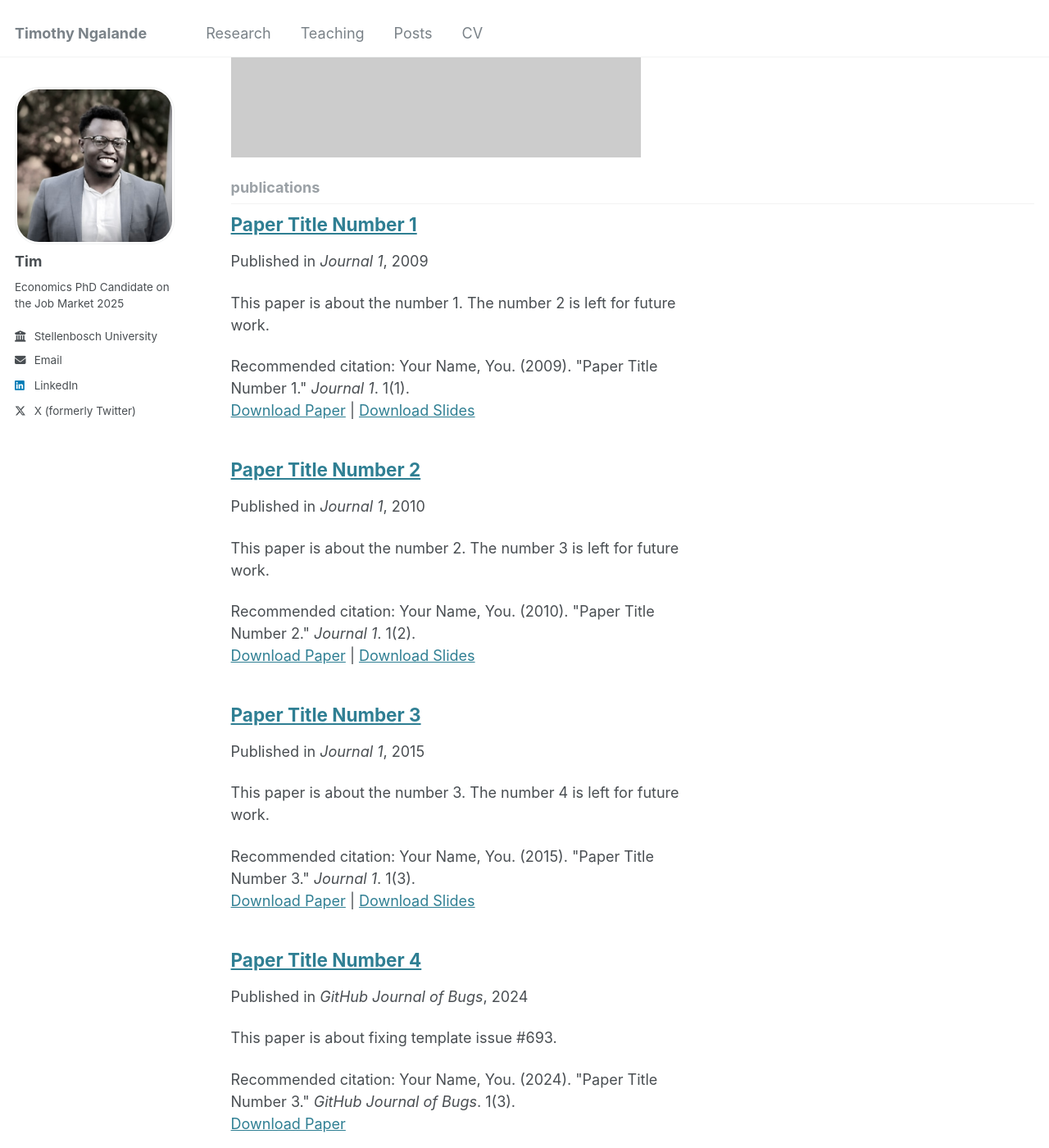
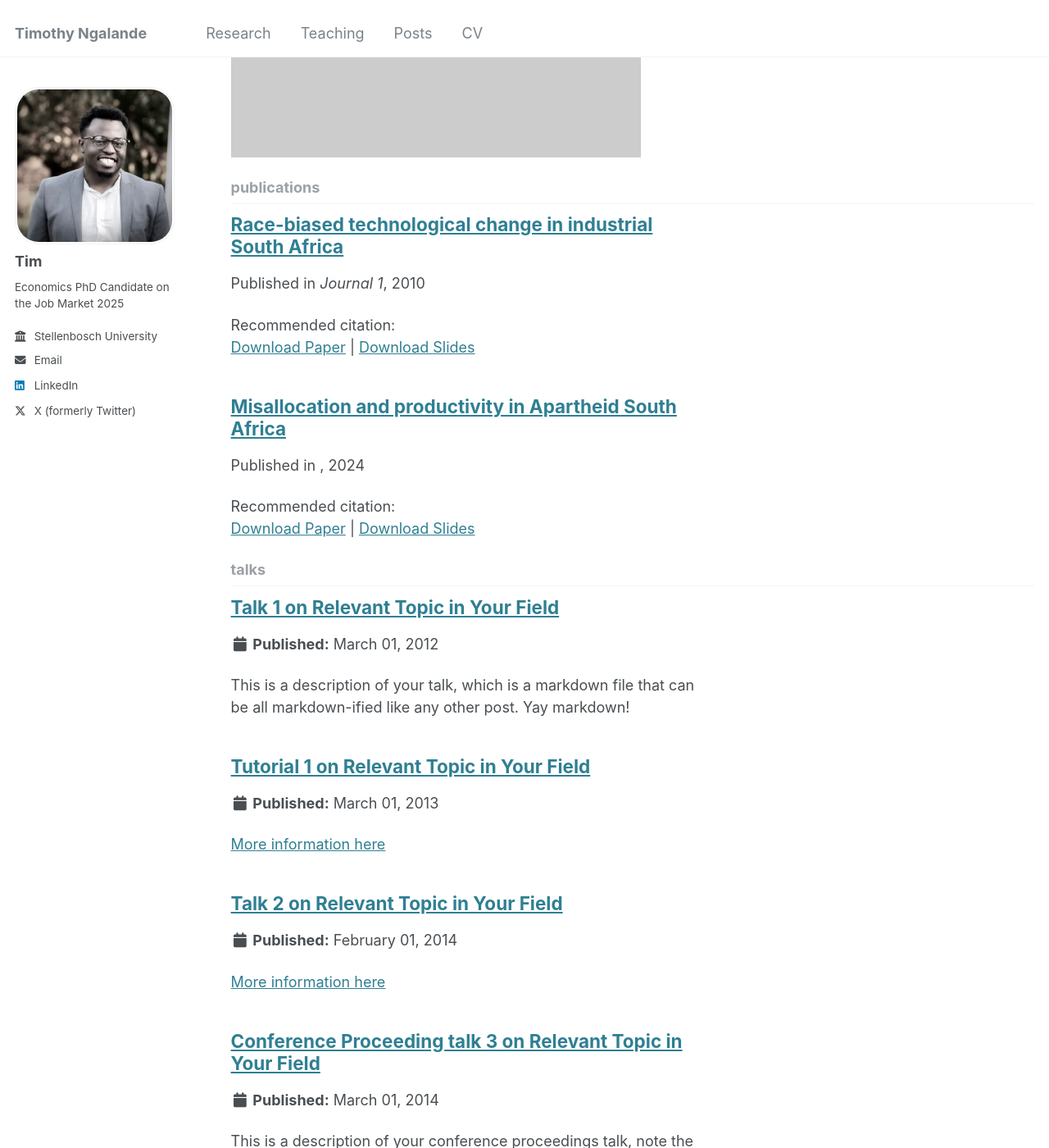
Before and after one commit to Tim0716/Tim0716.github.io, a Jekyll site: the page built from _pages/collection-archive.html, in a window 1280 px wide and 1400 px high, scrolled down 900 px. Shown: the whole window at 82% size. Built offline with Jekyll 4.4.1, drawn with Linux system fonts in a browser that asks for light colours.

Commit message:
publications

```diff
--- a/_publications/2009-10-01-paper-title-number-1.md
+++ /dev/null
@@ -1,15 +0,0 @@
----
-title: "Paper Title Number 1"
-collection: publications
-category: manuscripts
-permalink: /publication/2009-10-01-paper-title-number-1
-excerpt: 'This paper is about the number 1. The number 2 is left for future work.'
-date: 2009-10-01
-pubtype: whitepaper
-venue: 'Journal 1'
-slidesurl: 'http://academicpages.github.io/files/slides1.pdf'
-paperurl: 'http://academicpages.github.io/files/paper1.pdf'
-citation: 'Your Name, You. (2009). &quot;Paper Title Number 1.&quot; <i>Journal 1</i>. 1(1).'
----
-
-The contents above will be part of a list of publications, if the user clicks the link for the publication than the contents of section will be rendered as a full page, allowing you to provide more information about the paper for the reader. When publications are displayed as a single page, the contents of the above "citation" field will automatically be included below this section in a smaller font.
--- a/_publications/2010-10-01-paper-title-number-2.md
+++ /dev/null
@@ -1,14 +0,0 @@
----
-title: "Paper Title Number 2"
-collection: publications
-category: manuscripts
-permalink: /publication/2010-10-01-paper-title-number-2
-excerpt: 'This paper is about the number 2. The number 3 is left for future work.'
-date: 2010-10-01
-venue: 'Journal 1'
-slidesurl: 'http://academicpages.github.io/files/slides2.pdf'
-paperurl: 'http://academicpages.github.io/files/paper2.pdf'
-citation: 'Your Name, You. (2010). &quot;Paper Title Number 2.&quot; <i>Journal 1</i>. 1(2).'
----
-
-The contents above will be part of a list of publications, if the user clicks the link for the publication than the contents of section will be rendered as a full page, allowing you to provide more information about the paper for the reader. When publications are displayed as a single page, the contents of the above "citation" field will automatically be included below this section in a smaller font.
--- a/_publications/2015-10-01-paper-title-number-3.md
+++ /dev/null
@@ -1,14 +0,0 @@
----
-title: "Paper Title Number 3"
-collection: publications
-category: manuscripts
-permalink: /publication/2015-10-01-paper-title-number-3
-excerpt: 'This paper is about the number 3. The number 4 is left for future work.'
-date: 2015-10-01
-venue: 'Journal 1'
-slidesurl: 'http://academicpages.github.io/files/slides3.pdf'
-paperurl: 'http://academicpages.github.io/files/paper3.pdf'
-citation: 'Your Name, You. (2015). &quot;Paper Title Number 3.&quot; <i>Journal 1</i>. 1(3).'
----
-
-The contents above will be part of a list of publications, if the user clicks the link for the publication than the contents of section will be rendered as a full page, allowing you to provide more information about the paper for the reader. When publications are displayed as a single page, the contents of the above "citation" field will automatically be included below this section in a smaller font.
--- a/_publications/2024-02-17-paper-title-number-4.md
+++ /dev/null
@@ -1,13 +0,0 @@
----
-title: "Paper Title Number 4"
-collection: publications
-category: conferences
-permalink: /publication/2024-02-17-paper-title-number-4
-excerpt: 'This paper is about fixing template issue #693.'
-date: 2024-02-17
-venue: 'GitHub Journal of Bugs'
-paperurl: 'http://academicpages.github.io/files/paper3.pdf'
-citation: 'Your Name, You. (2024). &quot;Paper Title Number 3.&quot; <i>GitHub Journal of Bugs</i>. 1(3).'
----
-
-The contents above will be part of a list of publications, if the user clicks the link for the publication than the contents of section will be rendered as a full page, allowing you to provide more information about the paper for the reader. When publications are displayed as a single page, the contents of the above "citation" field will automatically be included below this section in a smaller font.
--- /dev/null
+++ b/_publications/2024-12-06-jmp.md
@@ -0,0 +1,19 @@
+---
+title: "Misallocation and productivity in Apartheid South Africa"
+collection: publications
+category: manuscripts
+permalink: /publication/jmp
+excerpt: ''
+date: 2024-12-06
+pubtype: jmp
+venue: ''
+slidesurl: ""
+paperurl: ""
+citation: ""
+---
+
+In the 20th century, manufacturing emerged as a dominant force in South Africa’s economy, coinciding with the institutionalization of Apartheid policies that entrenched racial discrimination in labor markets. Under Apartheid, skilled jobs were reserved for white workers, while African workers were relegated to unskilled roles. To address the resulting shortage of skilled white labor, firms deconstructed complex tasks into simpler units, enabling compliance with discriminatory laws while expanding industrial productivity. This paper examines the interplay between rail infrastructure improvements and productivity during this period, focusing on how railroad enhancements influenced aggregate productivity and allocative efficiency in manufacturing. The analysis provides a pseudo-test of Becker’s theory of discrimination by assessing whether economic forces counteracted Apartheid labor policies.
+
+Using digitized regional manufacturing census data from 1970, 1980, and 1985, along with regional output data and geospatial railroad maps, this study investigates the impact of transitioning railroads to diesel and electric systems. Recognizing the potential endogeneity of infrastructure upgrades, a straight-line instrument connecting major cities is employed to isolate exogenous variation in railroad improvements. The results reveal that railroad enhancements significantly increased both productivity and allocative efficiency, suggesting that economic imperatives posed a challenge to discriminatory labor practices. Robustness tests with varying definitions of outcome and treatment variables support these findings. This study underscores how internal economic dynamics, alongside international pressure, threatened the sustainability of Apartheid-era policies.
+
+Please email me for full paper
--- /dev/null
+++ b/_publications/2024-12-06-paper2.md
@@ -0,0 +1,16 @@
+---
+title: "Race-biased technological change in industrial South Africa"
+collection: publications
+category: manuscripts
+permalink: /publication/race-biased-tech-change
+excerpt: ''
+date: 2010-10-01
+venue: 'Journal 1'
+pubtype: workingpapers
+slidesurl: ''
+paperurl: ''
+citation: ''
+---
+Growth in 20th Century South Africa cannot be fully explained without considerations of the legacy of Apartheid. It is a period that saw the establishment of the union of South Africa around a strong mineral resource foundation of the economy. It is also a period that saw the expansion and domination of the manufacturing industry. The dynamics of growth in the 20th century South Africa are thus significantly affected by the interaction of its factors amidst government policies and restrictions on labour. In this paper, I estimate the production functions for Mining and manufacturing in South Africa to account for their evolution during the century. I further estimate elasticities of substitution between White and Black labour as well capital and Aggregate labour, to decompose Aggregate technical change’s contribution to output growth by labour type and capital. While technical efficiency was important for manufacturing, it was not as important in Mining. A racial wage premium wedged by Apartheid policies did affect Black worker’s efficiency and contribution to output growth. I quantify these effects in this paper.
+
+Please email me for full paper
```
Also changed, not shown: _pages/publications.md (+11 -7 lines).
